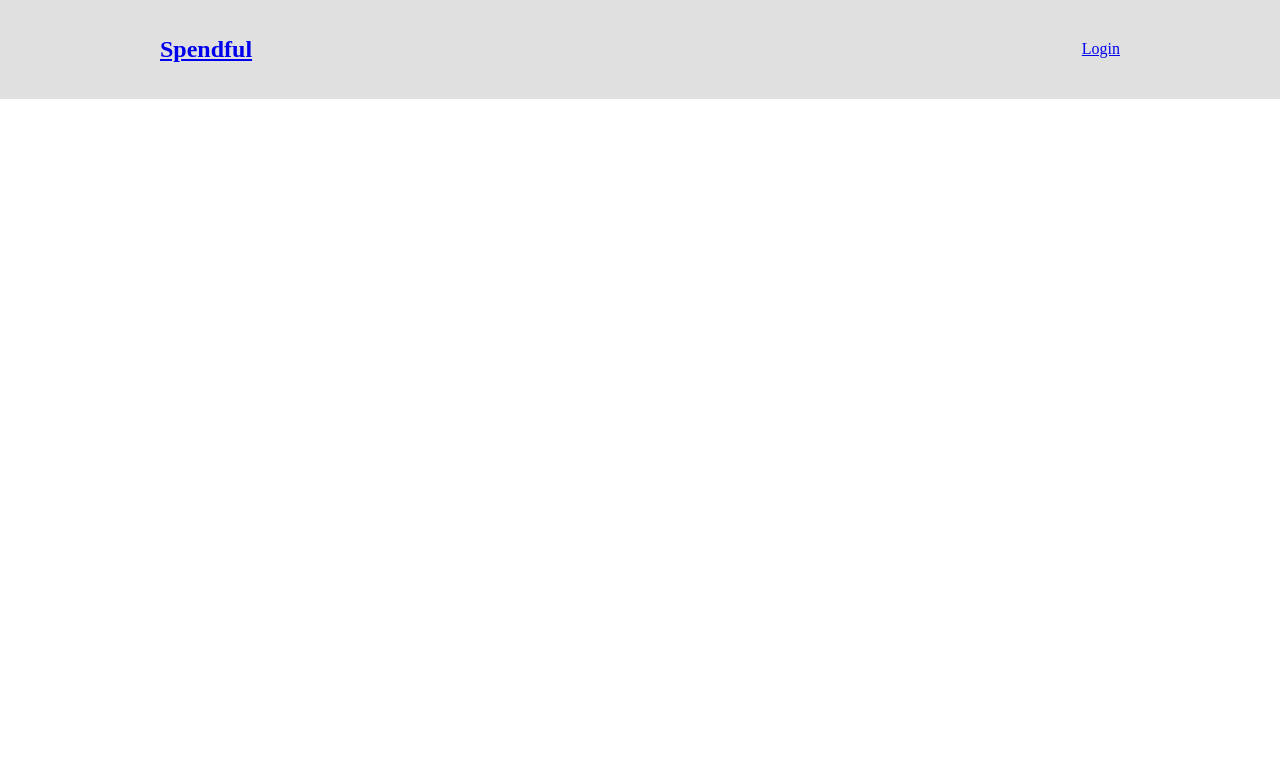
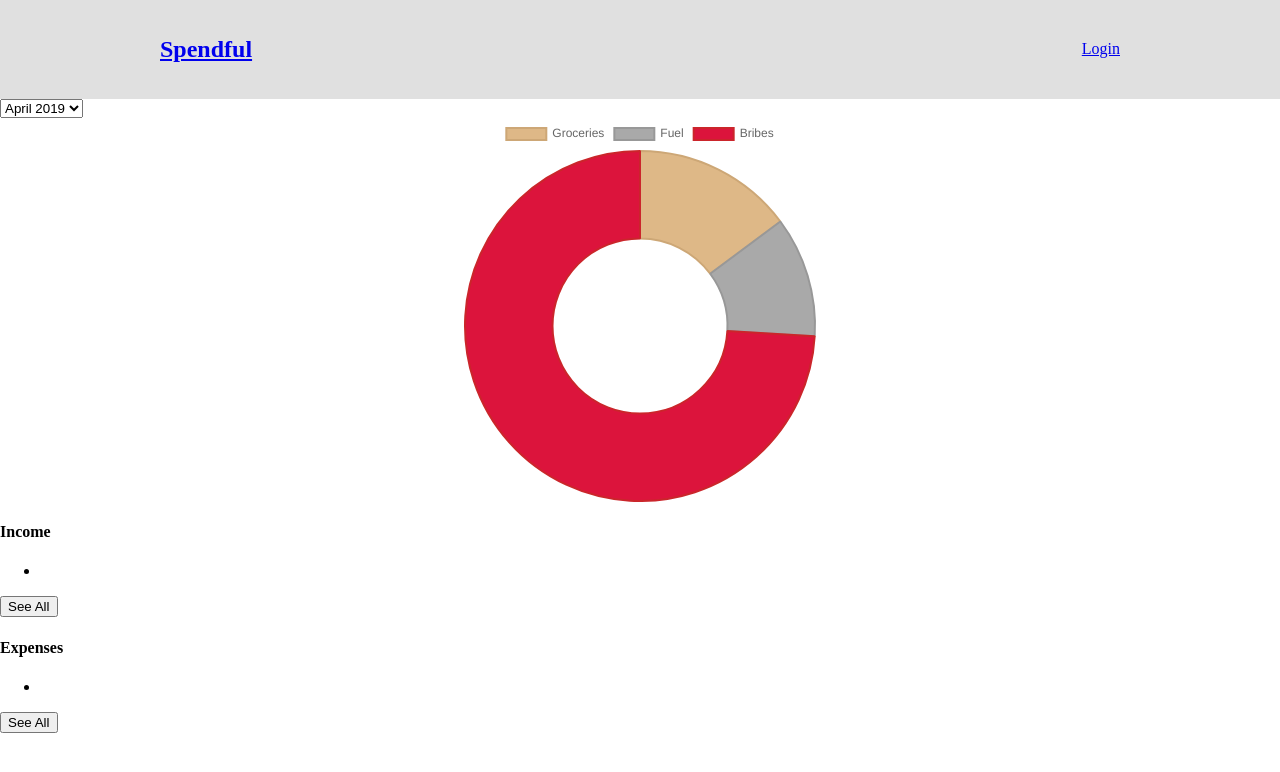
Before and after one commit to thinkful-ei-armadillo/spendful, a React (Create React App) app: page /dashboard in a window 1280 px wide. Shown: the top 772 px of the page. Built offline with nearby package versions, Linux system fonts and the light colour scheme.

Commit message:
DashboardPage html done

```diff
--- a/package.json
+++ b/package.json
@@ -3,7 +3,9 @@
   "version": "0.1.0",
   "private": true,
   "dependencies": {
+    "chart.js": "^2.8.0",
     "react": "^16.8.6",
+    "react-chartjs-2": "^2.7.6",
     "react-dom": "^16.8.6",
     "react-router-dom": "^5.0.0",
     "react-scripts": "3.0.0"
--- a/src/components/App.js
+++ b/src/components/App.js
@@ -2,6 +2,7 @@ import React, { Component } from 'react';
 import { Switch, Route, Link } from 'react-router-dom';
 import LandingPage from '../routes/LandingPage';
 import LoginPage from '../routes/LoginPage';
+import DashboardPage from '../routes/DashboardPage';
 import './App.css';
 
 class App extends Component {
@@ -23,6 +24,7 @@ class App extends Component {
         <Switch>
           <Route exact path="/" component={LandingPage} />
           <Route path="/login" component={LoginPage} />
+          <Route path="/dashboard" component={DashboardPage} />
         </Switch>
       </div>
     </>;
--- /dev/null
+++ b/src/components/IncomeExpenseList.js
@@ -0,0 +1,14 @@
+import React, { Component } from 'react';
+
+export default class IncomeExpenseList extends Component {
+  render(){
+    return(
+    <div>
+      <ul>
+        <li></li>
+      </ul>
+      <button type="button">See All</button>
+    </div>
+    )
+  }
+}
--- /dev/null
+++ b/src/routes/DashboardPage.js
@@ -0,0 +1,32 @@
+import React, { Component } from 'react';
+import {Doughnut} from 'react-chartjs-2';
+import IncomeExpenseList from '../components/IncomeExpenseList'
+
+export default class Dashboard extends Component{
+  render(){
+    const chartData = {
+      labels: ["Groceries", "Fuel", "Bribes"],
+      datasets: [{
+      label: "Total Expenses",
+      backgroundColor: ["#DEB887", "#A9A9A9", "#DC143C"],
+      borderColor: ["#CDA776", "#989898", "#CB252B"],
+      data: [200, 150, 1000],
+      }]}
+    return(
+      <div>
+        <select>
+          <option>April 2019</option>
+        </select>
+        <Doughnut data={chartData} width={200} height={60}/>
+        <div>
+          <h4>Income</h4>
+          <IncomeExpenseList />
+        </div>
+        <div>
+          <h4>Expenses</h4>
+          <IncomeExpenseList />
+        </div>
+      </div>
+    )
+  }
+}
```
Also changed, not shown: 1 other file (tests, documents, lock files or other folders).
